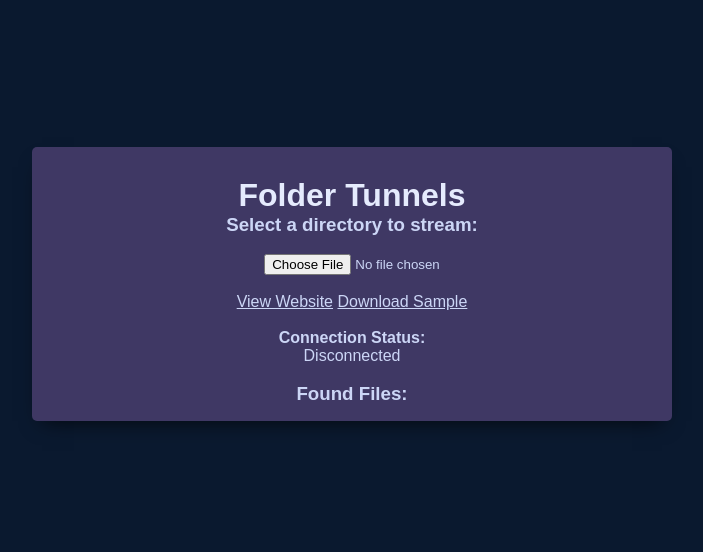
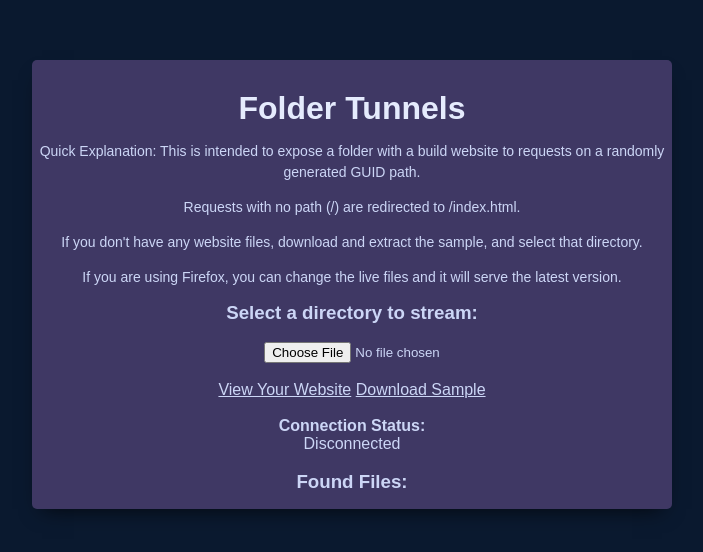
Before and after one commit to Tyler-OBrien/Folder-Tunnels, a website: page static/index.html in a window 1280 px wide. Shown: the part 116-668 px from the top of the page, without its empty margins (288-991 px from the left). Drawn offline with Linux system fonts and the light colour scheme.

Commit message:
feat: Add more explanation for how it works

```diff
--- a/static/index.html
+++ b/static/index.html
@@ -12,11 +12,15 @@
 <body>
   <div class="card-container">
     <h1>Folder Tunnels</h1>
+    <p>Quick Explanation: This is intended to expose a folder with a build website to requests on a randomly generated GUID path.</p>
+    <p>Requests with no path (/) are redirected to /index.html.</p>
+    <p>If you don't have any website files, download and extract the sample, and select that directory.</p>
+    <p>If you are using Firefox, you can change the live files and it will serve the latest version.</p>
     <h3>Select a directory to stream:</h3> <br />
     <input id="picker" type="file" webkitdirectory mozdirectory />
     <div>
       <br />
-      <a href="" target="_blank" id="viewWebsiteLink">View Website</a>
+      <a href="" target="_blank" id="viewWebsiteLink">View Your Website</a>
       <a href="https://r2.chaika.me/sample.zip" target="_blank" id="downloadLink" download>Download Sample</a>
       <br />
       <br />
```
